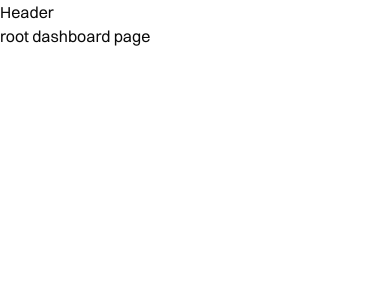
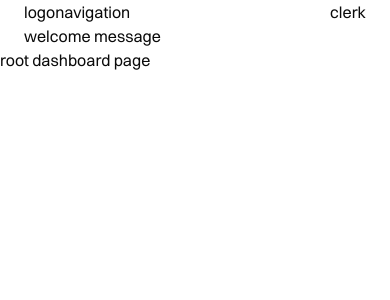
Before and after one commit to justin-0/swipe-banking, a Next.js app: page /dashboard in a window 390 px wide. Shown: the top 300 px of the page. Built offline with nearby package versions, Linux system fonts and the light colour scheme.

Commit message:
header component structure

```diff
--- a/app/page.tsx
+++ b/app/page.tsx
@@ -9,7 +9,7 @@ export default function MarketingPage() {
     <div className="bg-black h-screen px-6 md:px-24 text-white">
       <nav className="h-16 flex items-center justify-between">
         <div className="flex items-center justify-center gap-x-2">
-          <Logo />
+          <Logo href="/" />
         </div>
         <div className="items-center justify-center gap-x-9 hidden md:flex font-medium">
           {/* TODO: Tooltip on hover? Is it worth doing? */}
--- a/components/header.tsx
+++ b/components/header.tsx
@@ -1,3 +1,16 @@
 export const Header = () => {
-  return <header>Header</header>;
+  return (
+    <header className="px-6 md:px-24">
+      <nav className="flex items-center justify-between">
+        {/* logo, navigation and mobile menu */}
+        <div className="flex items-center justify-center">
+          <div>logo</div>
+          <div>navigation</div>
+        </div>
+        {/* clerk user button */}
+        <div className="flex items-center justify-end">clerk</div>
+      </nav>
+      <div>welcome message</div>
+    </header>
+  );
 };
--- a/components/logo.tsx
+++ b/components/logo.tsx
@@ -1,11 +1,11 @@
 import Image from "next/image";
 import Link from "next/link";
 
-export const Logo = () => {
+export const Logo = ({ href }: { href: string }) => {
   return (
     <>
       <Image src="./logo.svg" alt="logo" width={40} height={50} />
-      <Link href="/" className="text-xl">
+      <Link href={`${href}`} className="text-xl">
         swipe
       </Link>
     </>
```
